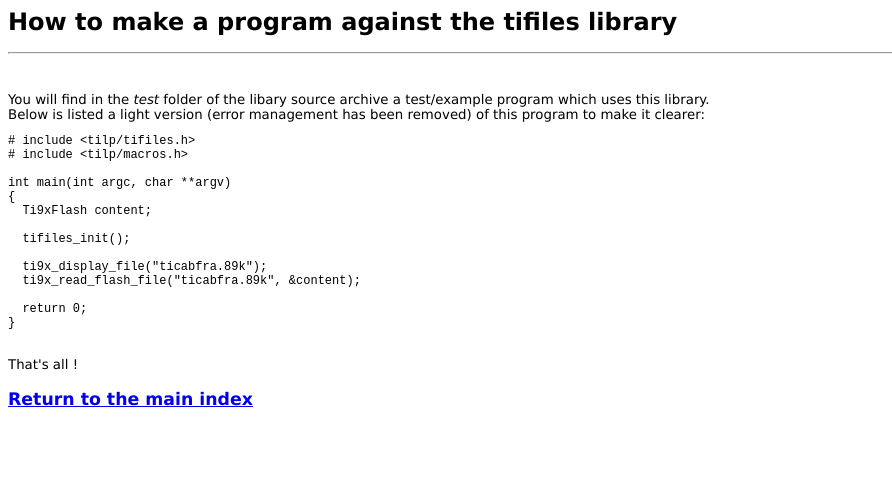
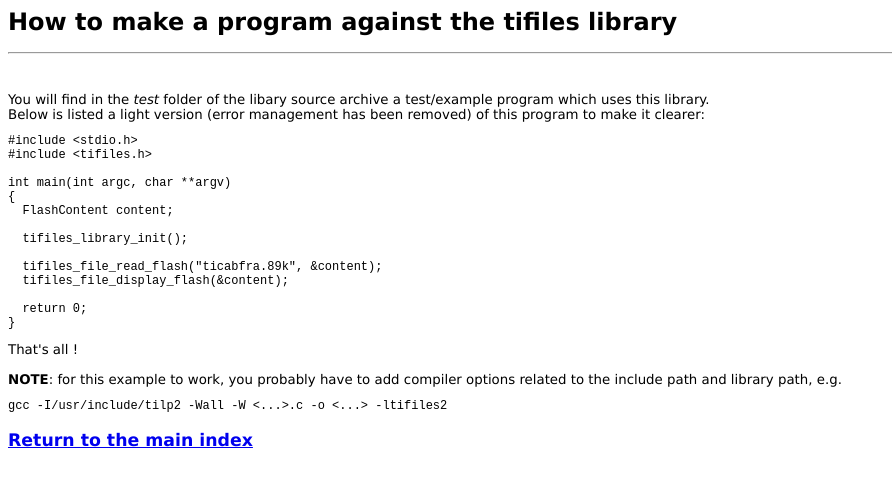
Before and after one commit to debrouxl/tilp-libtifiles, a plain HTML site: page docs/html/htlib.html in a window 1280 px wide. Shown: the whole page, without its empty margins (0-892 px from the left). Drawn offline with Linux system fonts and the light colour scheme.

Commit message:
libticables, libticalcs, libticonv, libtifiles: fix examples. Inspired by a possibly incomplete patch made by Kevin Kofler.
git-svn-id: http://svn.tilp.info/repos/tilp/libtifiles/trunk@4285 11ccfa89-a3ba-0310-a1af-c6a367506c11

```diff
--- a/docs/html/htlib.html
+++ b/docs/html/htlib.html
@@ -24,14 +24,23 @@ CODE {FONT-FAMILY: Courier New; FONT-SIZE: 9pt}
 test/example  program which uses this library.<br>
   Below is listed a light version (error management has been removed) of
 this  program to make it clearer:
-<pre># include &lt;tilp/tifiles.h&gt;<br># include &lt;tilp/macros.h&gt;<br><br>int main(int argc, char **argv)<br>{<br>  Ti9xFlash content;<br><br>  tifiles_init();<br><br>  ti9x_display_file("ticabfra.89k");<br>  ti9x_read_flash_file("ticabfra.89k", &amp;content);<br><br>  return 0;<br>}<br></pre>
-  <br>
-  That's all !
-<pre></pre>
+<pre>#include &lt;stdio.h&gt;
+#include &lt;tifiles.h&gt;
 
+int main(int argc, char **argv)
+{
+  FlashContent content;
+
+  tifiles_library_init();
+
+  tifiles_file_read_flash("ticabfra.89k", &amp;content);
+  tifiles_file_display_flash(&amp;content);
+
+  return 0;
+}</pre>
+That's all !<br><br>
+<strong>NOTE</strong>: for this example to work, you probably have to add compiler options related to the include path and library path, e.g.
+<pre>gcc -I/usr/include/tilp2 -Wall -W &lt;...&gt;.c -o &lt;...&gt; -ltifiles2</pre>
 <h3><a href="index.html">Return to the main index</a> </h3>
-   <br>
-  <br>
- <br>
 </body>
 </html>
```
